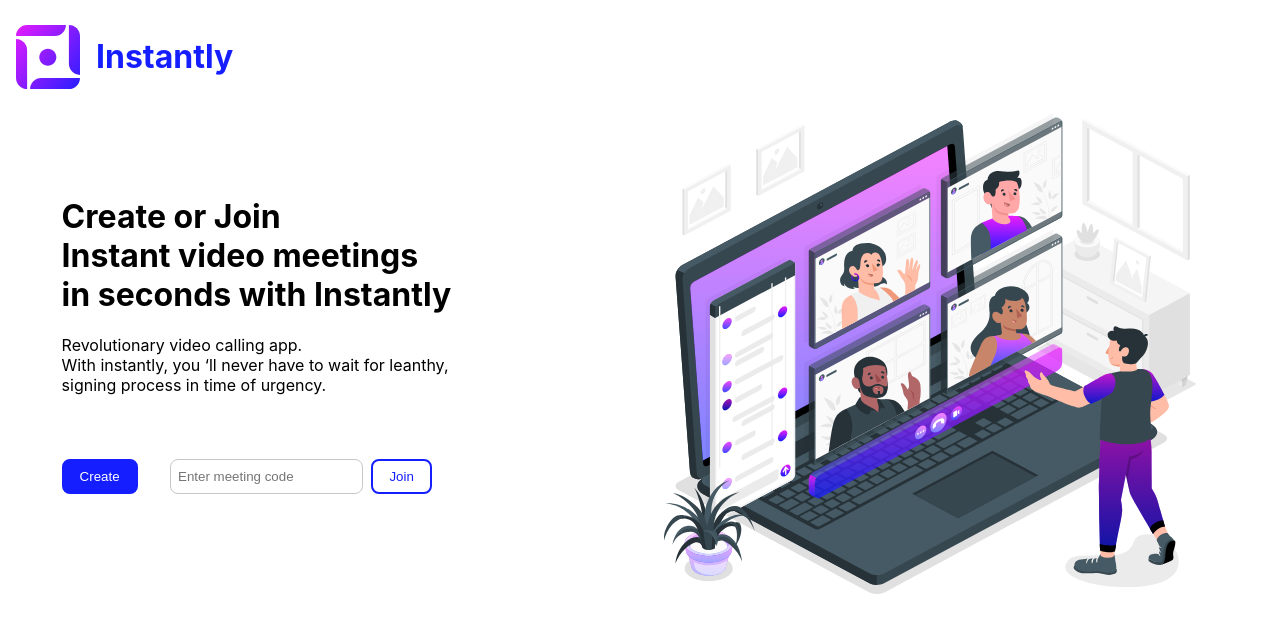
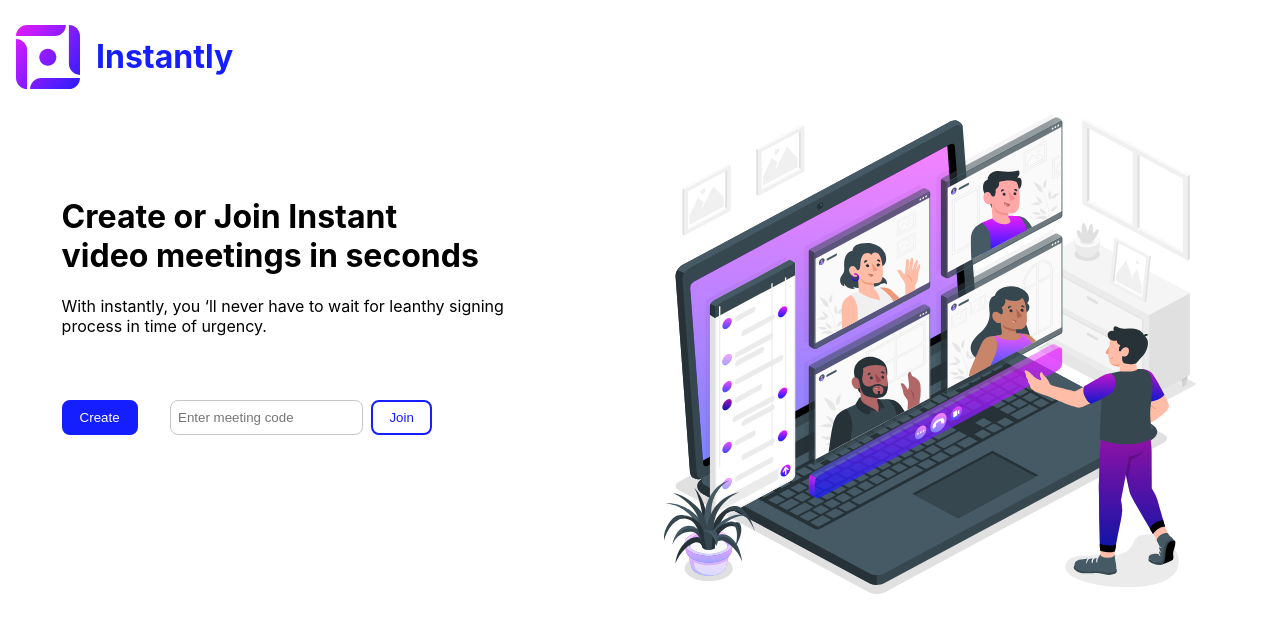
Before and after one commit to eissafaheem/instantly-video-calling-app, a React (Create React App) app in the folder react-frontend/: page / in a window 1280 px wide. Shown: the top 632 px of the page. Built offline with nearby package versions, Linux system fonts and the light colour scheme; no server answers.

Commit message:
Feat: changed name of application

```diff
--- a/react-frontend/src/app/screens/landing-page/LandingPage.component.tsx
+++ b/react-frontend/src/app/screens/landing-page/LandingPage.component.tsx
@@ -30,9 +30,9 @@
         <div className={LandingStyles["brand-info"]}>
           <div>
             <h1>
-              Create or Join <br /> Instant video meetings <br /> in seconds with Instantly
+              Create or Join  Instant <br /> video meetings in seconds
             </h1>
-            <p>Revolutionary video calling app. <br /> With instantly, you ‘ll never have to wait for leanthy,  <br /> signing process in time of urgency.</p>
+            <p>With instantly, you ‘ll never have to wait for leanthy signing  <br />  process in time of urgency.</p>
           </div>
           <div className={LandingStyles["functionalities"]}>
             <ButtonComponent text='Create' type='primary' onClick={handleCreateRoom} />
```
